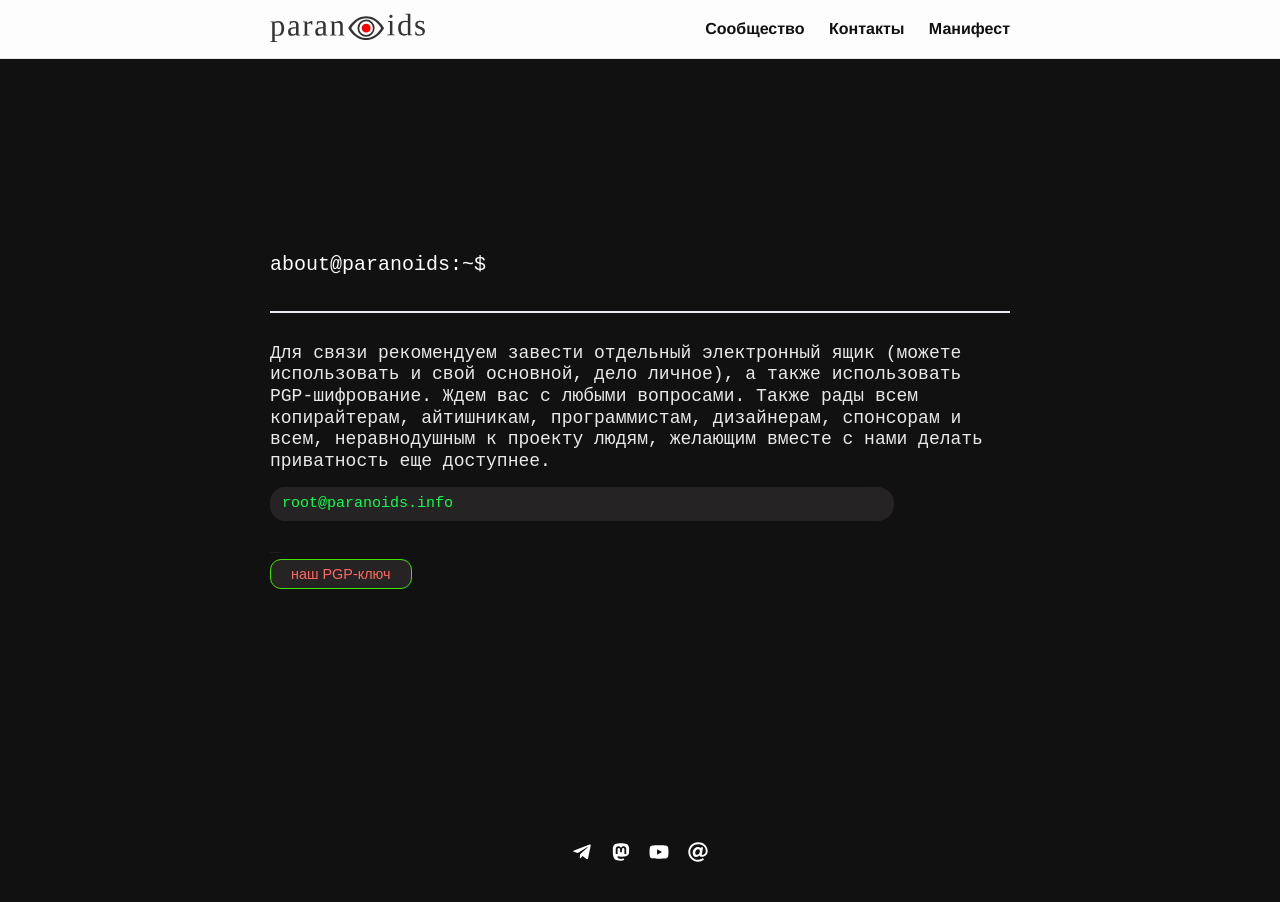
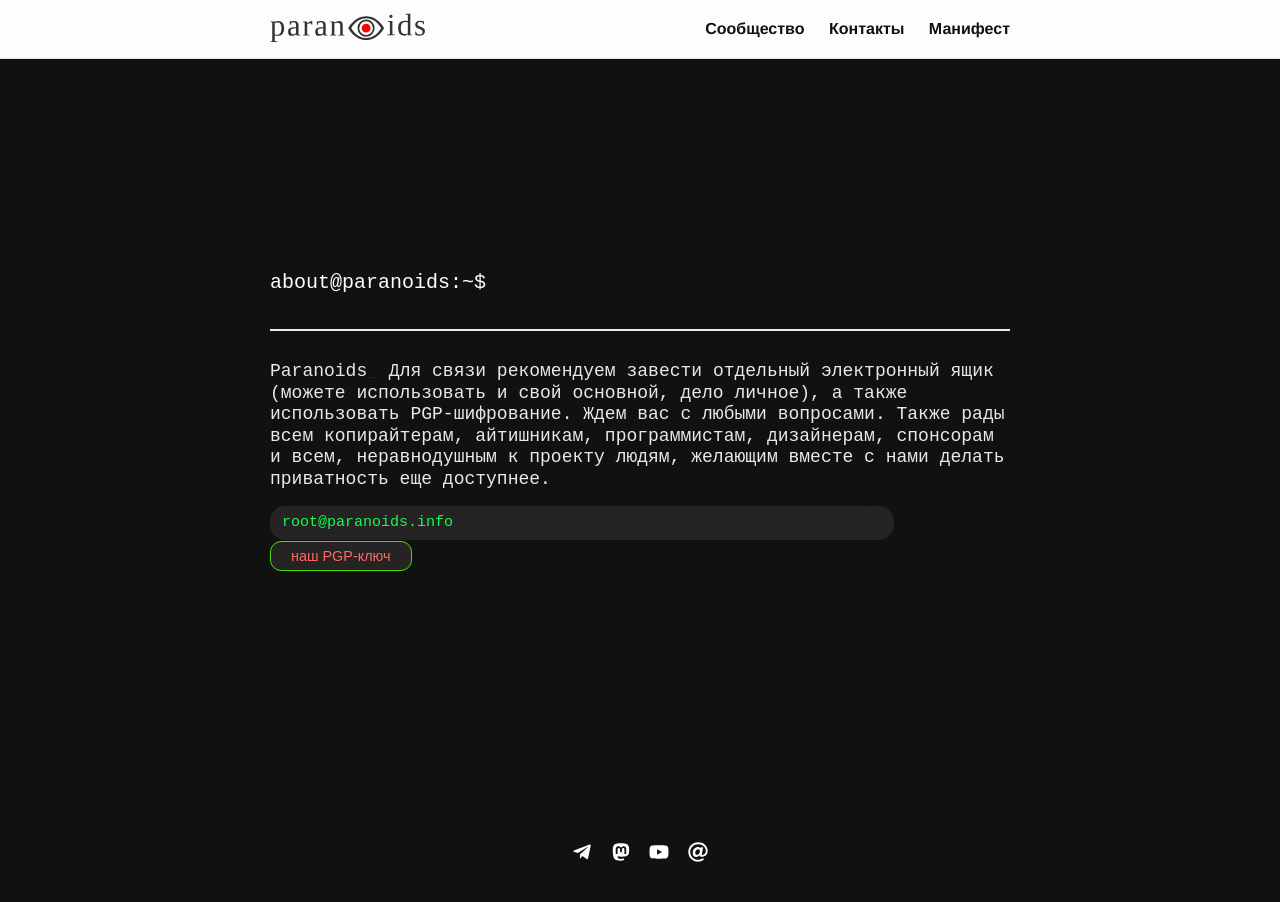
Before and after one commit to 2b7E1n6D0e5R7/2b7E1n6D0e5R7.github.io, a Jekyll site: the page built from _pages/contact.md, in a window 1280 px wide. Built offline with Jekyll 4.4.1, drawn with Linux system fonts in a browser that asks for light colours.

Commit message:
Update contact.md

````diff
--- a/_pages/contact.md
+++ b/_pages/contact.md
@@ -3,13 +3,14 @@
 title: Контакты
 permalink: /contact/
 ---
+Paranoids<b id="blink1">_</b>
 Для связи рекомендуем завести отдельный электронный ящик (можете использовать и свой основной, дело личное), а также использовать PGP-шифрование.
 Ждем вас с любыми вопросами. Также рады всем копирайтерам, айтишникам, программистам, дизайнерам, спонсорам и всем, неравнодушным к проекту людям, желающим вместе с нами делать приватность еще доступнее.
 
 ```
 root@paranoids.info
 ```
-<div id="code">root@paranoids.info</div><b id="blink1">_</b>
+<div id="code">root@paranoids.info</div>
 <p class="buttons">
 <br>
 </p>
````
